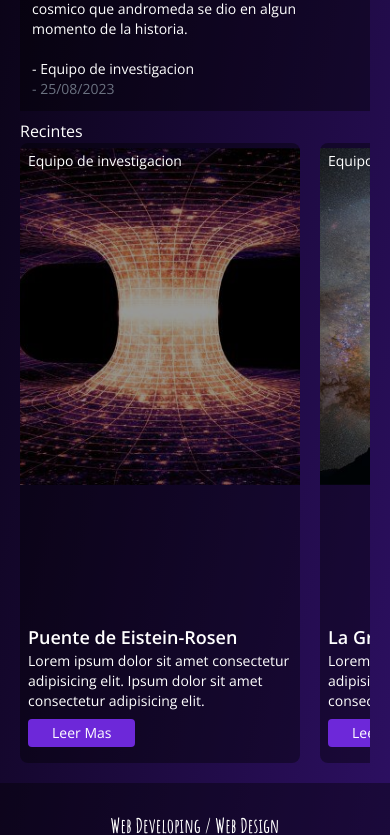
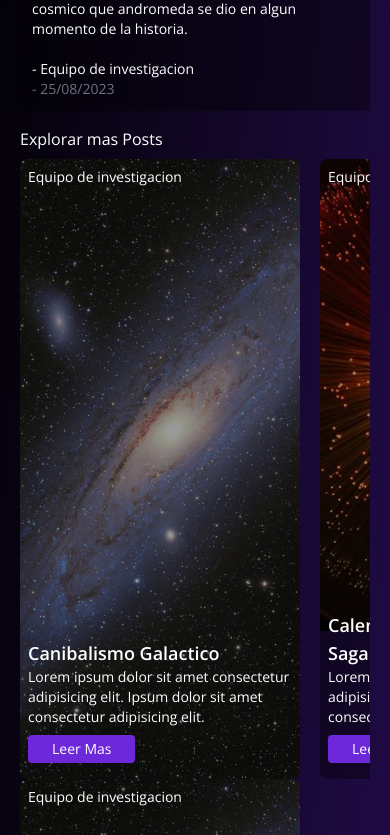
Before and after one commit to SebastianRamos01/post-app, a React (Vite) app: page /posts/1 in a window 390 px wide. Shown: the part 849-1684 px from the top of the page. Built offline with nearby package versions, Linux system fonts and the light colour scheme.

Commit message:
slider and scroll

```diff
--- a/package.json
+++ b/package.json
@@ -10,6 +10,7 @@
     "preview": "vite preview"
   },
   "dependencies": {
+    "framer-motion": "^11.2.10",
     "react": "^18.2.0",
     "react-dom": "^18.2.0",
     "react-router-dom": "^6.15.0"
--- a/src/App.jsx
+++ b/src/App.jsx
@@ -1,14 +1,16 @@
-import { Route, Routes } from 'react-router-dom'
+import { Route, Routes, useLocation } from 'react-router-dom'
 import Home from './components/Home'
 import About from './components/About'
 import PostView from './routes/PostView'
 import Books from './routes/Books'
 import Posts from './routes/Posts'
+import { useEffect } from 'react'
 
 function App() {
 
   return (
     <>
+      <ScrollToTop />
       <Routes>
         <Route path='/' element={ <Home/> }></Route>
         <Route path='/about' element={ <About/> }></Route>
@@ -21,3 +23,12 @@ function App() {
 }
 
 export default App
+
+function ScrollToTop() {
+  const { pathname } = useLocation()
+
+  useEffect(() => {
+    window.scrollTo(0, 0)
+  }, [pathname])
+  return null
+}
--- a/src/components/Home.jsx
+++ b/src/components/Home.jsx
@@ -3,6 +3,7 @@ import Footer from "./Footer";
 import { posts } from "../data/data";
 import Card from "./Card";
 import { Link } from "react-router-dom";
+import { motion } from "framer-motion";
 
 export default function Home() {
   return (
@@ -19,7 +20,7 @@ function Featured() {
   const lastPosts = posts.slice(-5).reverse();
 
   return (
-    <section className="mx-5 md:mx-10 flex gap-1">
+    <section className="mx-5 md:mx-10 lg:flex gap-1">
       <ul className="flex flex-col gap-2 md:flex-row flex-wrap md:justify-between">
         {featureds.map((elem) => {
           return (
@@ -51,15 +52,18 @@ function LatestPosts() {
   const lastPosts = posts.slice(-5).reverse()
 
   return(
-    <section className="mx-5 md:mx-10 my-5 font-sans lg:hidden">
+    <section className="mx-5 md:mx-10 my-5 font-sans lg:hidden overflow-hidden">
       <p>Recintes</p>
-      <ul className="flex overflow-hidden flex-row gap-5">
-      {lastPosts.map((elem) => {
-          return (
-            <Card key={elem.id} i={elem.id} img={elem.image} title={elem.title} author={elem.author}/>
-          )
-        })}
-      </ul>
+      <motion.ul
+        drag='x'
+        dragConstraints={{right: 0, left: -1100}}
+        className="flex  gap-5">
+        {lastPosts.map((elem) => {
+            return (
+              <Card key={elem.id} i={elem.id} img={elem.image} title={elem.title} author={elem.author}/>
+            )
+          })}
+      </motion.ul>
     </section>
   )
 }
--- a/src/components/Navbar.jsx
+++ b/src/components/Navbar.jsx
@@ -25,7 +25,7 @@ export default function Navbar() {
           </div>
         </div>
       )}
-      <div className='hidden lg:flex gap-2 mx-5 '>
+      <div className='hidden lg:flex gap-2'>
         <Link to={"/"} className='p-1'>Home</Link>
         <Link to={"/posts"} className='hover:scale-110 p-1'>Posts</Link>
         <Link to={"/about"} className='hover:scale-110 p-1'>About</Link>
--- a/src/routes/PostView.jsx
+++ b/src/routes/PostView.jsx
@@ -3,6 +3,7 @@ import { posts } from "../data/data";
 import Background from "../components/Background";
 import Footer from "../components/Footer";
 import Card from "../components/Card";
+import { motion } from "framer-motion";
 
 export default function PostView() {
   const { id } = useParams();
@@ -30,6 +31,7 @@ export default function PostView() {
             </div>
           </div>
         </section>
+
         <LatestPosts />
         <Footer></Footer>
     </Background>
@@ -37,17 +39,27 @@ export default function PostView() {
 }
 
 function LatestPosts() {
-  const lastPosts = posts.slice(-5).reverse()
+  const featureds = posts.filter((post) => post.featured === true).slice(0, 5);
 
   return(
-    <section className="mx-5 font-sans lg:hidden">
-      <p>Recintes</p>
-      <ul className="flex overflow-hidden flex-row gap-5">
-      {lastPosts.map((elem) => {
-          return (
-            <Card key={elem.id} i={elem.id} img={elem.image} title={elem.title} author={elem.author}/>
-          )
-        })}
+    <section className="mx-5 md:mx-10 font-sans  overflow-hidden">
+      <p className="my-2">Explorar mas Posts</p>
+      <motion.ul
+        drag='x'
+        dragConstraints={{right: 0, left: -1100}}
+        className="flex flex-row gap-5 lg:hidden">
+        {featureds.map((elem) => {
+            return (
+              <Card key={elem.id} i={elem.id} img={elem.image} title={elem.title} author={elem.author}/>
+            )
+          })}
+      </motion.ul>
+      <ul className="flex flex-wrap justify-between gap-2">
+        {featureds.map((elem) => {
+            return (
+              <Card key={elem.id} i={elem.id} img={elem.image} title={elem.title} author={elem.author}/>
+            )
+          })}
       </ul>
     </section>
   )
```
Also changed, not shown: 1 other file (tests, documents, lock files or other folders).
